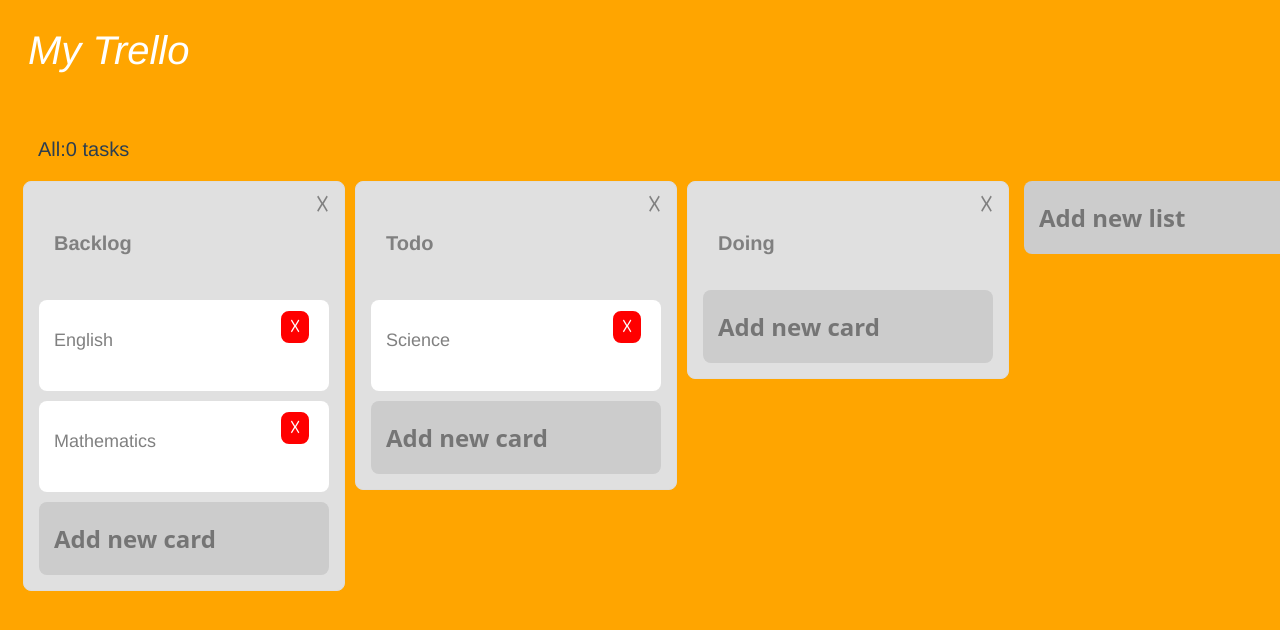
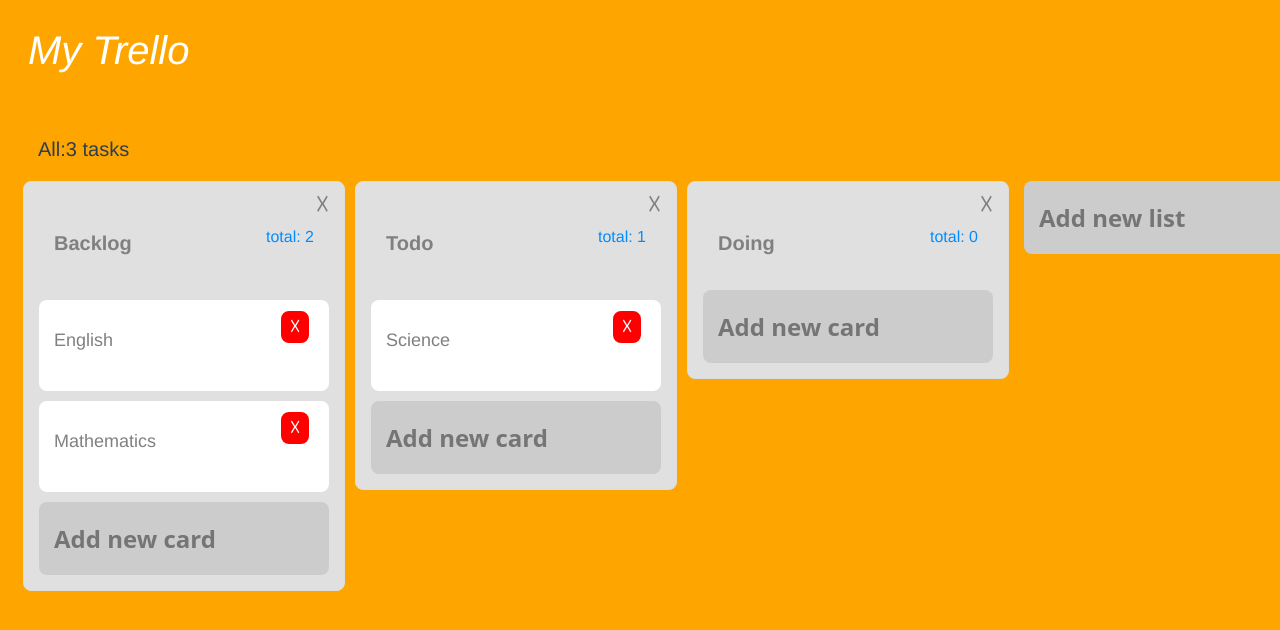
Before and after one commit to 0322keisuke/my-vue-trello, a Vue app: page / in a window 1280 px wide. Shown: the top 630 px of the page. Built offline with nearby package versions, Linux system fonts and the light colour scheme.

Commit message:
4-3 Card総数を表示

```diff
--- a/src/components/Board.vue
+++ b/src/components/Board.vue
@@ -4,7 +4,7 @@
       My Trello
     </header>
     <main>
-      <p class="info-line">All:0 tasks</p>
+      <p class="info-line">All:{{ totalCardCount }} tasks</p>
       <div class="list-index">
         <list v-for="(item, index) in lists"
               :key="item.id"
@@ -34,6 +34,9 @@ import { mapState } from 'vuex'
      ...mapState([
        'lists'
      ]),
+     totalCardCount(){
+       return this.$store.getters.totalCardCount
+     }
    },
  }
 </script>
--- a/src/components/List.vue
+++ b/src/components/List.vue
@@ -2,6 +2,7 @@
   <div class="list">
     <div class="listheader">
       <p class="list-title">{{ title }}</p>
+      <p class="list-counter">total: {{ totalCardInList }}</p>
       <div class="deletelist" @click="removeList">☓</div>
     </div>
     <card v-for="(item, index) in cards"
@@ -37,6 +38,11 @@ export default{
       required:true
     }
   },
+  computed:{
+    totalCardInList(){
+      return this.cards.length
+    }
+  },
   methods:{
     removeList:function(){
       if(confirm('本当にこのリストを削除しますか？')){
--- a/src/store/index.js
+++ b/src/store/index.js
@@ -57,6 +57,11 @@ const store = new Vuex.Store({
     },
   },
   getters: {
+    totalCardCount(state){
+      let count = 0
+      state.lists.map(content => count += content.cards.length)
+      return count
+    }
   }
 })
 
```
